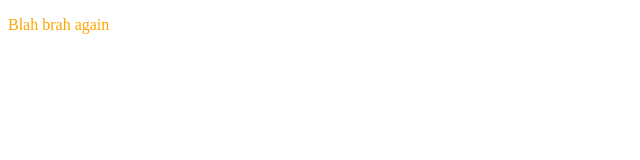
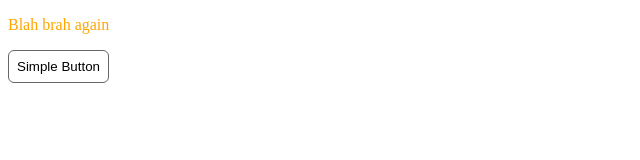
Before and after one commit to simplesessions-class/midterm, a website: page src/index.html in a window 1280 px wide. Shown: the whole page, without its empty margins (0-640 px from the left). Drawn offline with nearby package versions, Linux system fonts and the light colour scheme; files that its build step writes are made by us from their sources.

Commit message:
Made a simple button

```diff
--- a/src/index.html
+++ b/src/index.html
@@ -8,5 +8,6 @@
 
   <body>
     <p>Blah brah again</p>
+    <button>Simple Button</button>
   </body>
 </html>
--- a/src/scss/style.scss
+++ b/src/scss/style.scss
@@ -1,3 +1,10 @@
 p {
   color: orange;
 }
+
+button {
+  border: solid 1px #666;
+  border-radius: 6px;
+  padding: .5rem;
+  background: white;
+}
```
